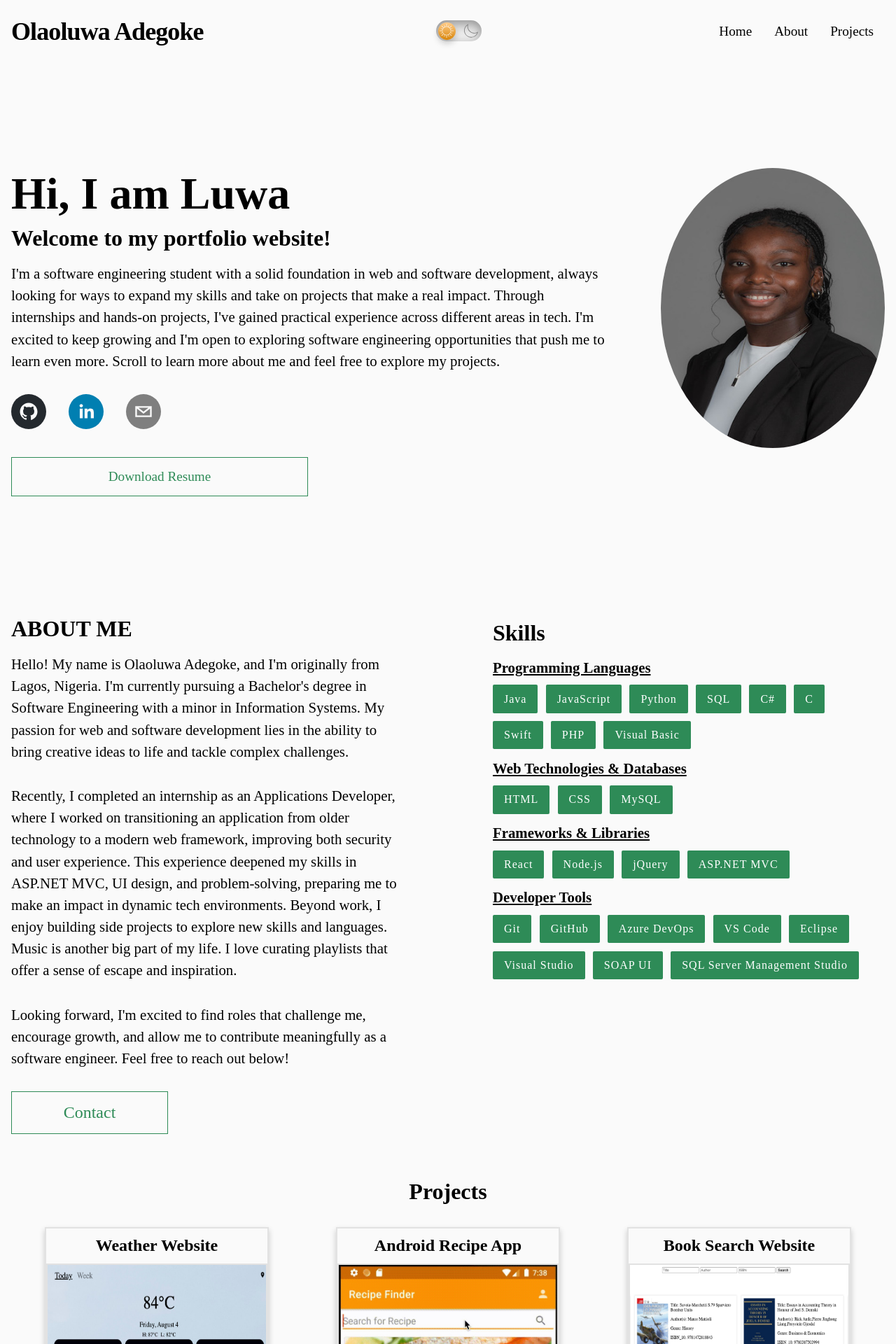
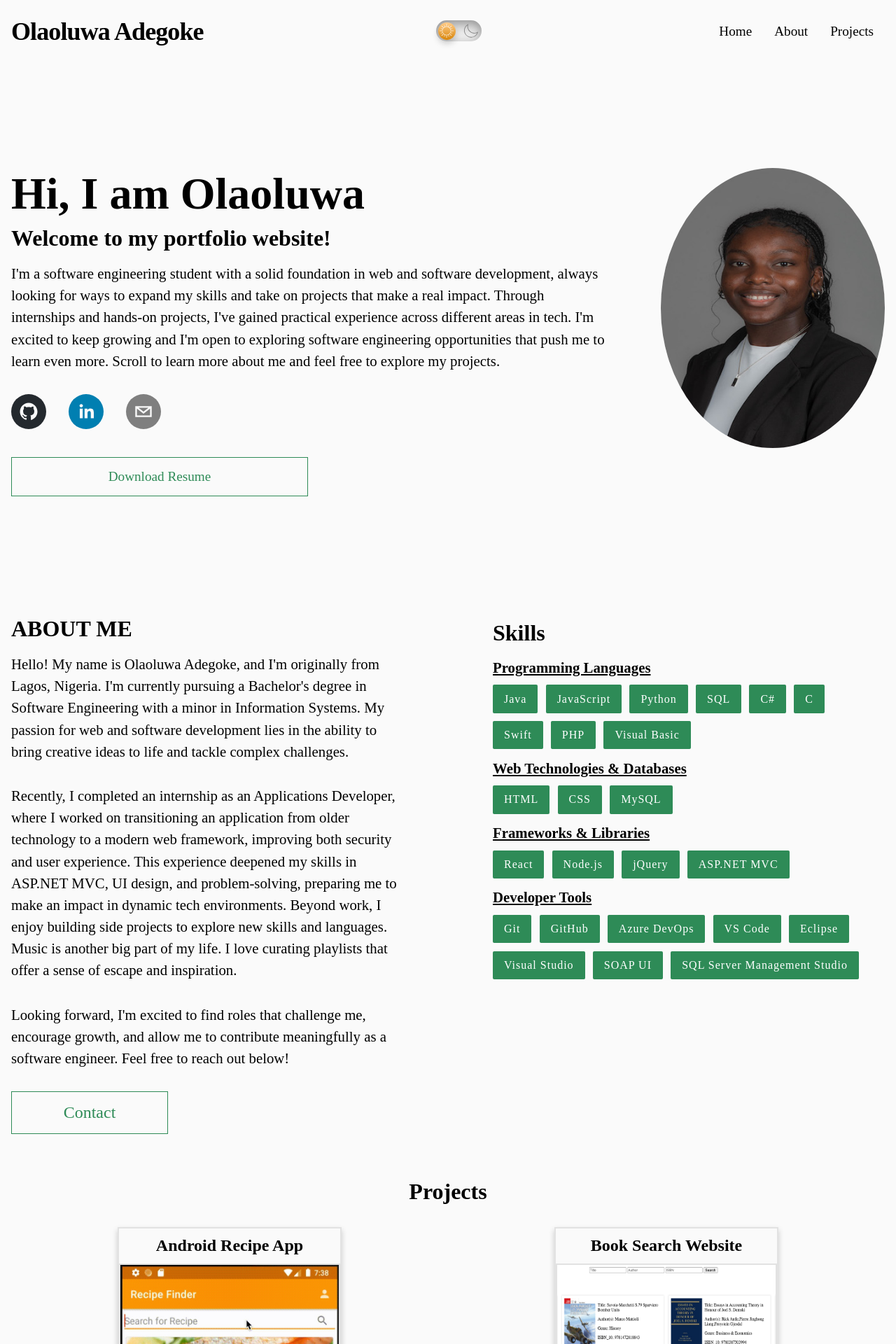
Before and after one commit to oadegokee/PersonalPortfolio, a React (Create React App) app in the folder personal-portfolio/: page / in a window 1280 px wide. Shown: the top 1920 px of the page at 70% size. Built offline with nearby package versions, Linux system fonts and the light colour scheme.

Commit message:
Resume and Projects update

```diff
--- a/personal-portfolio/src/components/Home.js
+++ b/personal-portfolio/src/components/Home.js
@@ -10,7 +10,7 @@ const Home = () => {
         <div className="top">
             <div className="welcome-details">
                 <div className="welcome">
-                    <h1>Hi, I am Luwa</h1>
+                    <h1>Hi, I am Olaoluwa</h1>
                     <h2>Welcome to my portfolio website!</h2>
                     <p>
                         I'm a software engineering student with a solid foundation in web and software development, always looking for ways to expand my skills and take on projects that make a real impact. Through internships and hands-on projects, I've gained practical experience across different areas in tech. I'm excited to keep growing and I'm open to exploring software engineering opportunities that push me to learn even more.
--- a/personal-portfolio/src/constants.js
+++ b/personal-portfolio/src/constants.js
@@ -1,6 +1,6 @@
 import React from "react";
 import { SocialIcon } from "react-social-icons";
-import weatherImg from "./assets/weather.png";
+// import weatherImg from "./assets/weather.png";
 import bookSearchImg from "./assets/book-search.png";
 import recipeFinderImg from "./assets/recipe-finder.jpg";
 
@@ -11,13 +11,13 @@ export const contactLinks = [
 ]
 
 export const projects = [
-    {
-        projectImage: weatherImg,
-        name: "Weather Website",
-        description: "I developed a weather website that lets users check the current weather and forecast of their location. Users can conveniently search for a specific location using either the city name or zip code. Additionally, they have the flexibility to switch between Fahrenheit and Celsius. ",
-        languages: "HTML, CSS, JavaScript, Open Weather Maps API, GitHub",
-        projectUrl: "https://oadegokee.github.io/weathercast/"
-    },
+    // {
+    //     projectImage: weatherImg,
+    //     name: "Weather Website",
+    //     description: "I developed a weather website that lets users check the current weather and forecast of their location. Users can conveniently search for a specific location using either the city name or zip code. Additionally, they have the flexibility to switch between Fahrenheit and Celsius. ",
+    //     languages: "HTML, CSS, JavaScript, Open Weather Maps API, GitHub",
+    //     projectUrl: "https://oadegokee.github.io/weathercast/"
+    // },
 
     {
         projectImage: recipeFinderImg,
```
Also changed, not shown: 1 other file (tests, documents, lock files or other folders).
